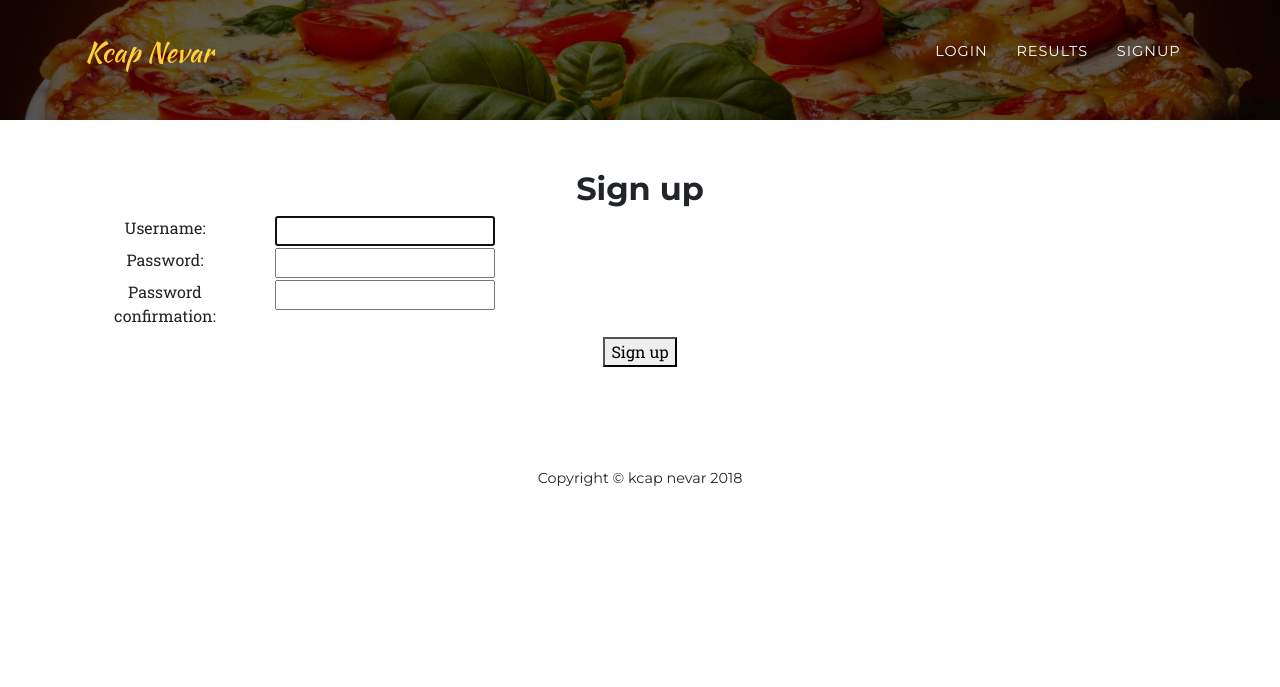
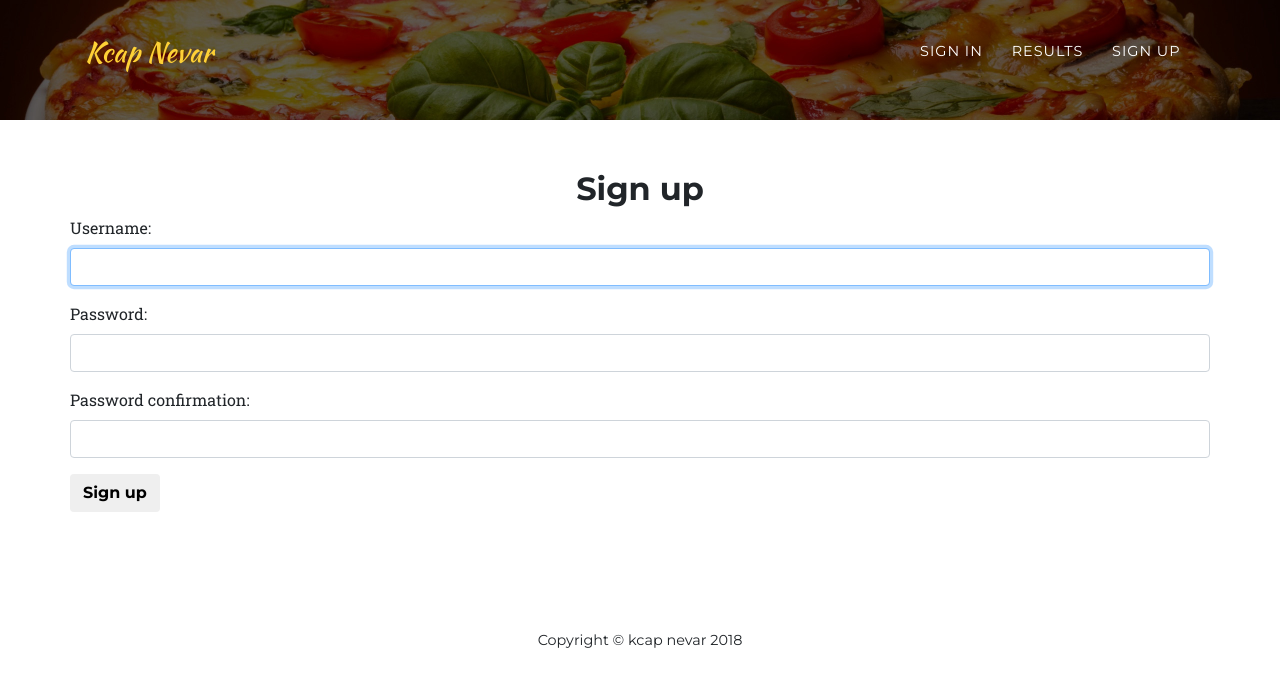
Before and after one commit to deeper-x/kcap-nevar, a Django app: page /auth_voters/signup/ in a window 1280 px wide. Shown: the top 687 px of the page. Run offline with Django 3.2, Linux system fonts and the light colour scheme; some libraries are stand-ins or nearby versions; some web fonts are replaced.

Commit message:
some UI general adjustments

```diff
--- a/pizza_lovers/auth_voters/views.py
+++ b/pizza_lovers/auth_voters/views.py
@@ -29,8 +29,6 @@ def signup(request):
     if request.method == 'POST':
         signup_form = UserCreationForm(request.POST)
 
-        print(dir(signup_form))
-
         if signup_form.is_valid():
             signup_form.save()
 
@@ -52,9 +50,3 @@ def logout_view(request):
     logout(request)
 
     return redirect('login')
-
-
-@login_required
-def home_page(request):
-
-    return render(request, 'home_page.html')
--- a/pizza_lovers/pizza_lovers/settings.py
+++ b/pizza_lovers/pizza_lovers/settings.py
@@ -39,6 +39,7 @@ INSTALLED_APPS = [
     'django.contrib.staticfiles',
     'auth_voters',
     'vote_manager',
+    'widget_tweaks',
 ]
 
 MIDDLEWARE = [
--- a/pizza_lovers/requirements.txt
+++ b/pizza_lovers/requirements.txt
@@ -1,3 +1,4 @@
 django==2
+django-widget-tweaks
 psycopg2
 psycopg2-binary
--- a/pizza_lovers/templates/home_page.html
+++ b/pizza_lovers/templates/home_page.html
@@ -13,7 +13,7 @@
 	<button class="btn btn-primary btn-xl text-uppercase js-scroll-trigger" id="send_vote_btn"><i class="fa fa-heart"></i> I love pizza!</button>
 </div>
 {% else %}
-<p>Do you love pizza?  <a href="{% url 'login' %}">Log in and vote</a></p>
+<p>Do you love pizza?  <a href="{% url 'login' %}">Sign in and vote</a></p>
 {% endif %}
 
 
@@ -29,6 +29,7 @@
 	$.ajax({
 		url: "/vote_manager/send_vote",
 		success: function(){
+			// update existing chart
 			get_chart();
 			$.notifyBar({ cssClass: "success", html: "Vote sent. Thank you!", position: "bottom" });
 		}
--- a/pizza_lovers/templates/registration/signup.html
+++ b/pizza_lovers/templates/registration/signup.html
@@ -1,24 +1,27 @@
 {% extends 'root_page.html' %}
+{% load widget_tweaks %}
 
 {% block body_content %}
  <h2>Sign up</h2>
-  <form method="post">
+  <form method="post" class="login-form">
     {% csrf_token %}
-		<div class="row">
-			<div class="col-sm-2">{{ signup_form.username.label_tag }}</div>
-			<div class="col-sm-2">{{ signup_form.username }}</div>
+		<div class="row form-group">
+			{{ signup_form.username.label_tag }}
+			{{ signup_form.username|add_class:"form-control" }}
 		</div>
-		<div class="row">
-			<div class="col-sm-2">{{ signup_form.password1.label_tag }}</div>
-			<div class="col-sm-2">{{ signup_form.password1 }}</div>
+		<div class="row form-group">
+			{{ signup_form.password1.label_tag }}
+			{{ signup_form.password1|add_class:"form-control" }}
 		</div>
-				<div class="row">
-			<div class="col-sm-2">{{ signup_form.password2.label_tag }}</div>
-			<div class="col-sm-2">{{ signup_form.password2 }}</div>
+		<div class="row form-group">
+			{{ signup_form.password2.label_tag }}
+			{{ signup_form.password2|add_class:"form-control" }}
 		</div>
-		<div class="row" align="left">
+		<div class="row form-group">
+			<button type="submit" class="btn btn-default">Sign up</button>
+		</div>
+		<div class="row form-group" align="left">
 			<div class="col-sm-12 error-msg">{{ signup_form.errors }}</div>
 		</div>
 
-    <button type="submit">Sign up</button>
   </form>{% endblock %}
--- a/pizza_lovers/templates/root_page.html
+++ b/pizza_lovers/templates/root_page.html
@@ -43,20 +43,20 @@
           <ul class="navbar-nav text-uppercase ml-auto">
             {% if not user.is_authenticated %}
             <li class="nav-item">
-              <a class="nav-link js-scroll-trigger" href="{% url 'login' %}">Login</a>
+              <a class="nav-link js-scroll-trigger" href="{% url 'login' %}">Sign in</a>
             </li>
             <li class="nav-item">
               <a class="nav-link js-scroll-trigger" id="results-btn" href="{% url 'home_page' %}">Results</a>
             </li>
             <li class="nav-item">
-              <a class="nav-link js-scroll-trigger" href="{% url 'signup' %}">Signup</a>
+              <a class="nav-link js-scroll-trigger" href="{% url 'signup' %}">Sign up</a>
             </li>
             {% else %}
             <li class="nav-item">
               <a class="nav-link js-scroll-trigger" id="link_vote" href="#button-container">Vote</a>
             </li>
             <li class="nav-item">
-              <a class="nav-link js-scroll-trigger" href="{% url 'logout' %}">Logout</a>
+              <a class="nav-link js-scroll-trigger" href="{% url 'logout' %}">Sign out</a>
             </li>
             {% endif %}
           </ul>
```
Also changed, not shown: pizza_lovers/static/js/main_chart.js (+13 -2 lines), pizza_lovers/templates/registration/login.html (+12 -7 lines), 2 other files.
